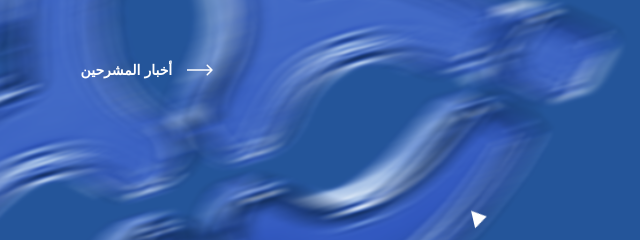
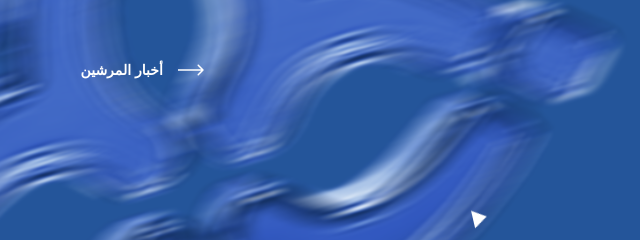
Before and after one commit to Alnokhb/alnokhba-9, a plain HTML site: page index.html in a window 1280 px wide. Shown: the part 457-697 px from the top of the page, 0-640 px from the left. Drawn offline with Linux system fonts and the light colour scheme; a web font is replaced by a local one.

Commit message:
Update index.html

```diff
--- a/index.html
+++ b/index.html
@@ -160,7 +160,7 @@
               <div class="cs-hero_info">
                   <div>
                       <a href="contact.html" class="cs-text_btn">
-                          <span>أخبار المشرحين</span>
+                          <span>أخبار المرشين</span>
                           <svg width="26" height="12" viewBox="0 0 26 12" fill="none" xmlns="http://www.w3.org/2000/svg">
                               <path d="M25.5303 6.53033C25.8232 6.23744 25.8232 5.76256 25.5303 5.46967L20.7574 0.696699C20.4645 0.403806 19.9896 0.403806 19.6967 0.696699C19.4038 0.989593 19.4038 1.46447 19.6967 1.75736L23.9393 6L19.6967 10.2426C19.4038 10.5355 19.4038 11.0104 19.6967 11.3033C19.9896 11.5962 20.4645 11.5962 20.7574 11.3033L25.5303 6.53033ZM0 6.75H25V5.25H0V6.75Z" fill="currentColor"/>
                           </svg>
```
